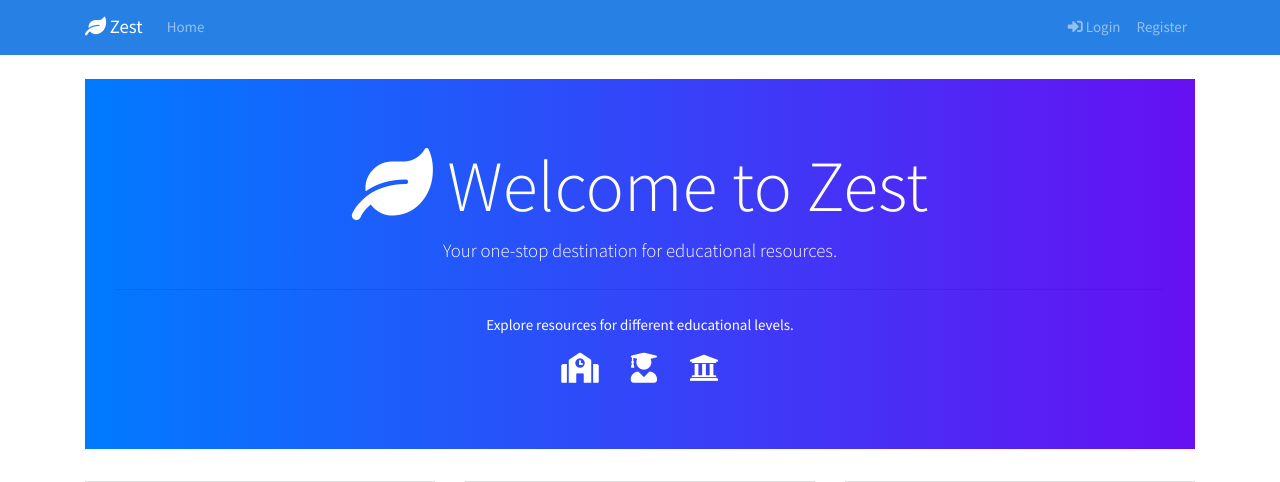
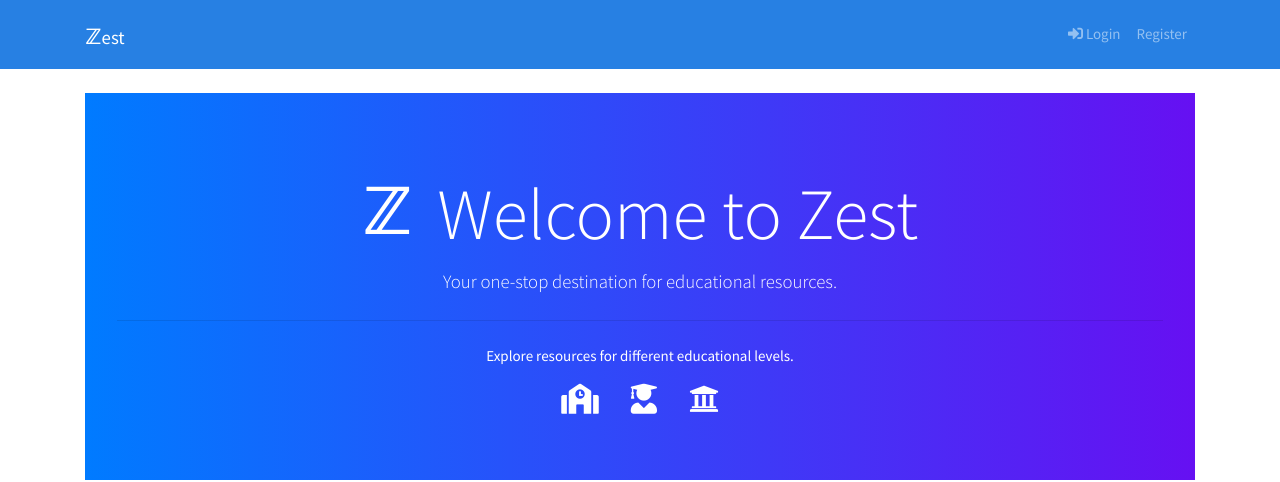
Before and after one commit to NayanPitlam/Zest, a Flask app: page / in a window 1280 px wide. Shown: the top 482 px of the page. Run offline with Flask 3, Linux system fonts and the light colour scheme; some libraries are stand-ins or nearby versions.

Commit message:
added final touches

```diff
--- a/templates/base.html
+++ b/templates/base.html
@@ -31,7 +31,7 @@
     <nav class="navbar navbar-expand-lg navbar-dark bg-primary">
       <div class="container">
         <a class="navbar-brand" href="{{ url_for('index') }}">
-          <i class="fas fa-leaf"></i> Zest
+          <span style="font-size: 1.5em; margin-right: 0; position: relative; top: 0;">𝕫</span>est
         </a>
         <button class="navbar-toggler" type="button" data-toggle="collapse" data-target="#navbarColor01" aria-controls="navbarColor01" aria-expanded="false" aria-label="Toggle navigation">
           <span class="navbar-toggler-icon"></span>
@@ -39,9 +39,6 @@
 
         <div class="collapse navbar-collapse" id="navbarColor01">
           <ul class="navbar-nav mr-auto">
-            <li class="nav-item">
-              <a class="nav-link" href="{{ url_for('index') }}">Home</a>
-            </li>
           </ul>
           <ul class="navbar-nav ml-auto">
             {% if g.user and g.user.is_admin %}
--- a/templates/index.html
+++ b/templates/index.html
@@ -2,7 +2,9 @@
 
 {% block content %}
 <div class="jumbotron text-center">
-  <h1 class="display-3"><i class="fas fa-leaf"></i> Welcome to Zest</h1>
+  <h1 class="display-3">
+    <span style="font-size: 1.2em; margin-right: 10px; position: relative; top: -5px;">𝕫</span> Welcome to Zest
+  </h1>
   <p class="lead">Your one-stop destination for educational resources.</p>
   <hr class="my-4">
   <p>Explore resources for different educational levels.</p>
```
Also changed, not shown: 1 other file.
